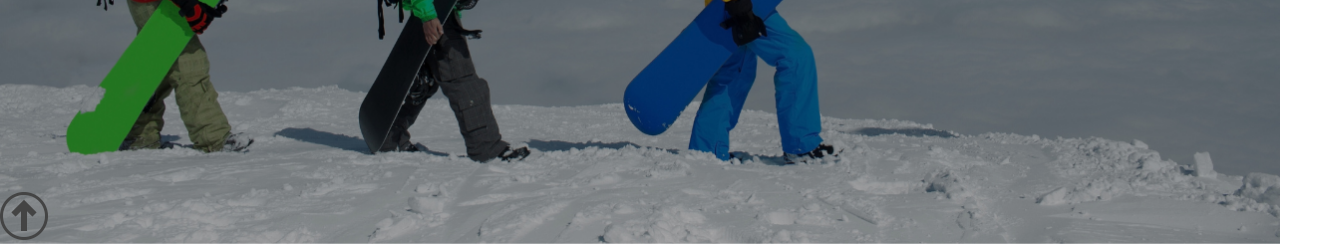
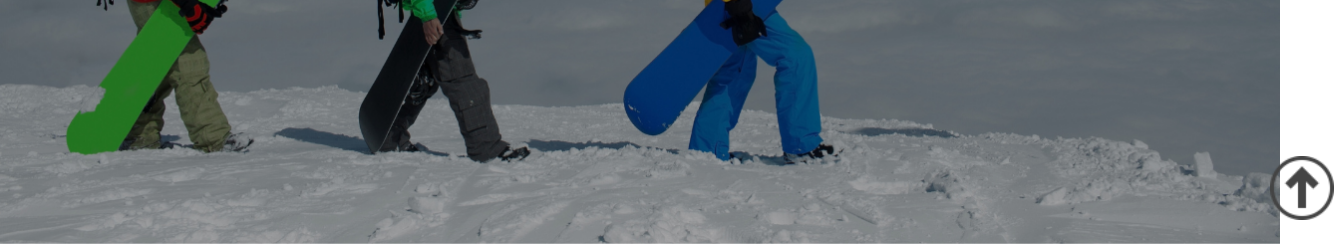
Before and after one commit to matiaslalanne/TapNTape, a plain HTML site: page index.html in a window 1280 px wide. Shown: the part 3083-3327 px from the top of the page, 1334 px wide, since content can reach past the window. Drawn offline with Linux system fonts and the light colour scheme; a web font is replaced by a local one.

Commit message:
Update style.css

```diff
--- a/style.css
+++ b/style.css
@@ -464,9 +464,14 @@
     position:relative;
     justify-content: flex-end;
     align-items: flex-end;
+    margin-left: 1270px;
+    margin-bottom: 20px;
 
 }
 
+.icono-arriba img{
+    width: 4rem;
+}
 
 
 
```
